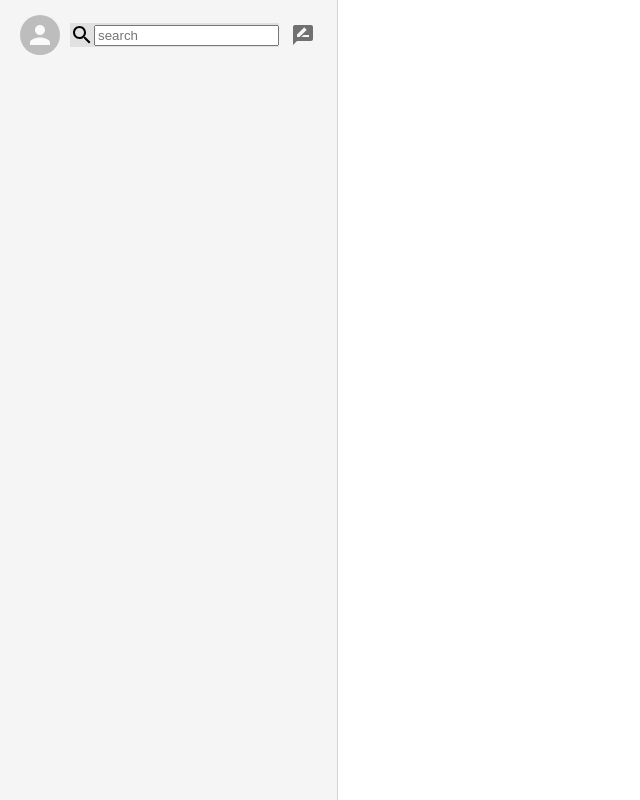
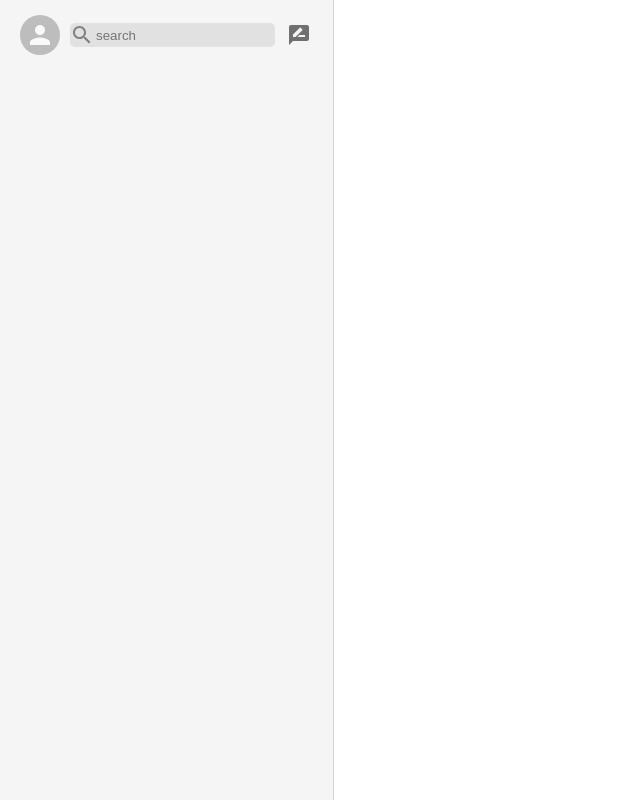
Before and after one commit to Vinoth6194/redux_imessage, a React (Create React App) app: page / in a window 1280 px wide. Shown: the whole page, without its empty margins (0-640 px from the left). Built offline with nearby package versions, Linux system fonts and the light colour scheme.

Commit message:
sidebar__input input css

```diff
--- a/src/Sidebar.css
+++ b/src/Sidebar.css
@@ -22,4 +22,11 @@
   justify-items: center;
   flex: 1;
   background-color: #e1e1e1;
+  color: gray;
+  border-radius: 5px;
 }
+.sidebar__input > input {
+  border: none;
+  background: transparent;
+  outline-width: 0;
+}
```
